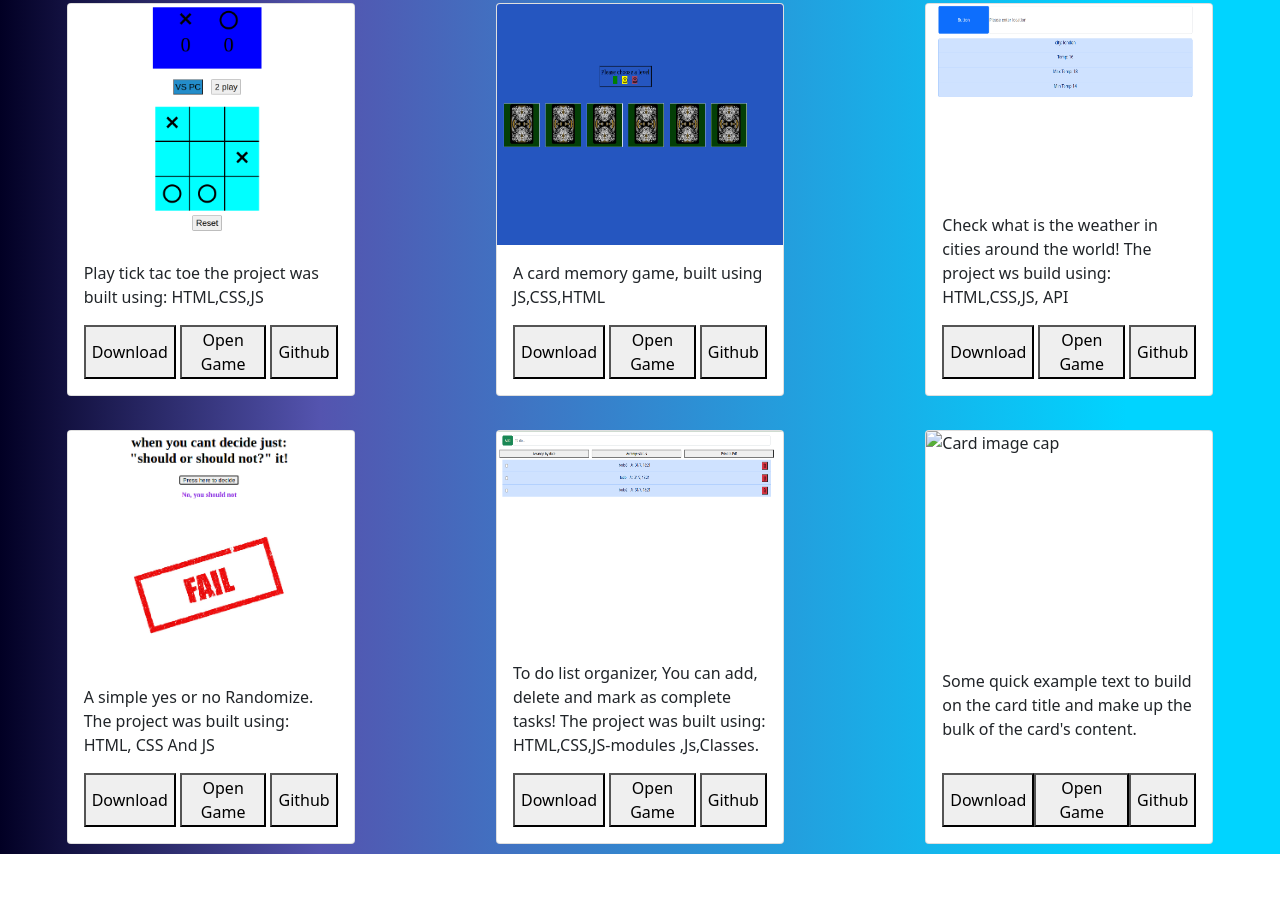
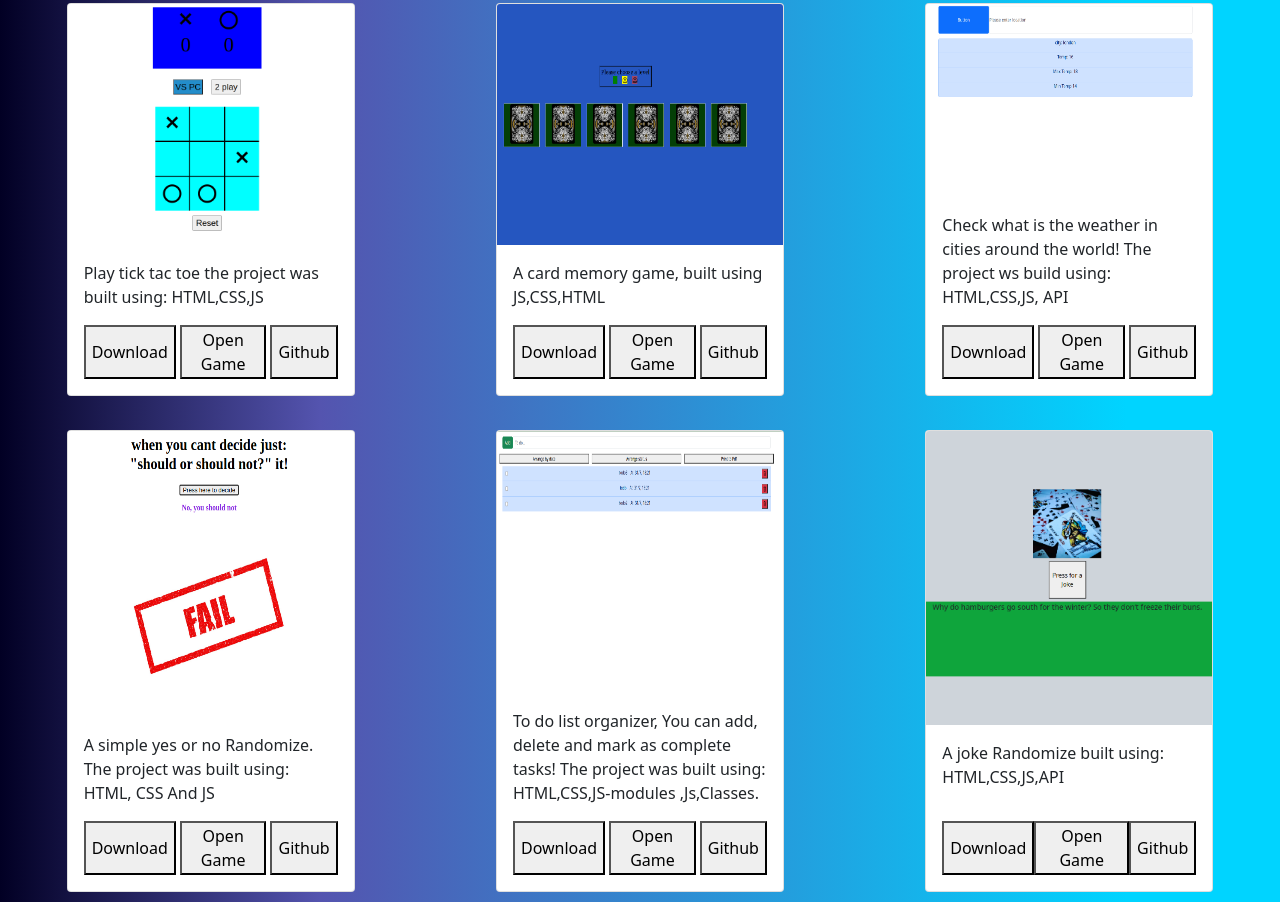
Before and after one commit to rapha-a-b/portfolio, a plain HTML site: page index.html in a window 1280 px wide. Shown: the part 600-1502 px from the top of the page. Before the commit the page ends 1454 px from the top, so only its background shows below. Drawn offline with nearby package versions, Linux system fonts and the light colour scheme.

Commit message:
added a project

```diff
--- a/index.html
+++ b/index.html
@@ -188,17 +188,24 @@
         </div>
       </div>
       <div class="card mx-auto" style="width: 18rem">
-        <img class="card-img-top" src="..." alt="Card image cap" />
+        <img class="card-img-top" src="./pic/joke.png" alt="Card image cap" />
         <div class="card-body">
-          <p class="card-text">
-            Some quick example text to build on the card title and make up the
-            bulk of the card's content.
-          </p>
+          <p class="card-text">A joke Randomize built using: HTML,CSS,JS,API</p>
         </div>
         <div class="d-flex m-3">
-          <button>Download</button>
-          <button>Open Game</button>
-          <button>Github</button>
+          <button>
+            <a href="./projects/random joke.zip" download>Download</a>
+          </button>
+          <button>
+            <a href="https://rapha-a-b.github.io/random-joke/" target="_blank"
+              >Open Game</a
+            >
+          </button>
+          <button>
+            <a href="https://github.com/rapha-a-b/random-joke" target="_blank"
+              >Github</a
+            >
+          </button>
         </div>
       </div>
     </div>
```
Also changed, not shown: pic/joke.png (added).
